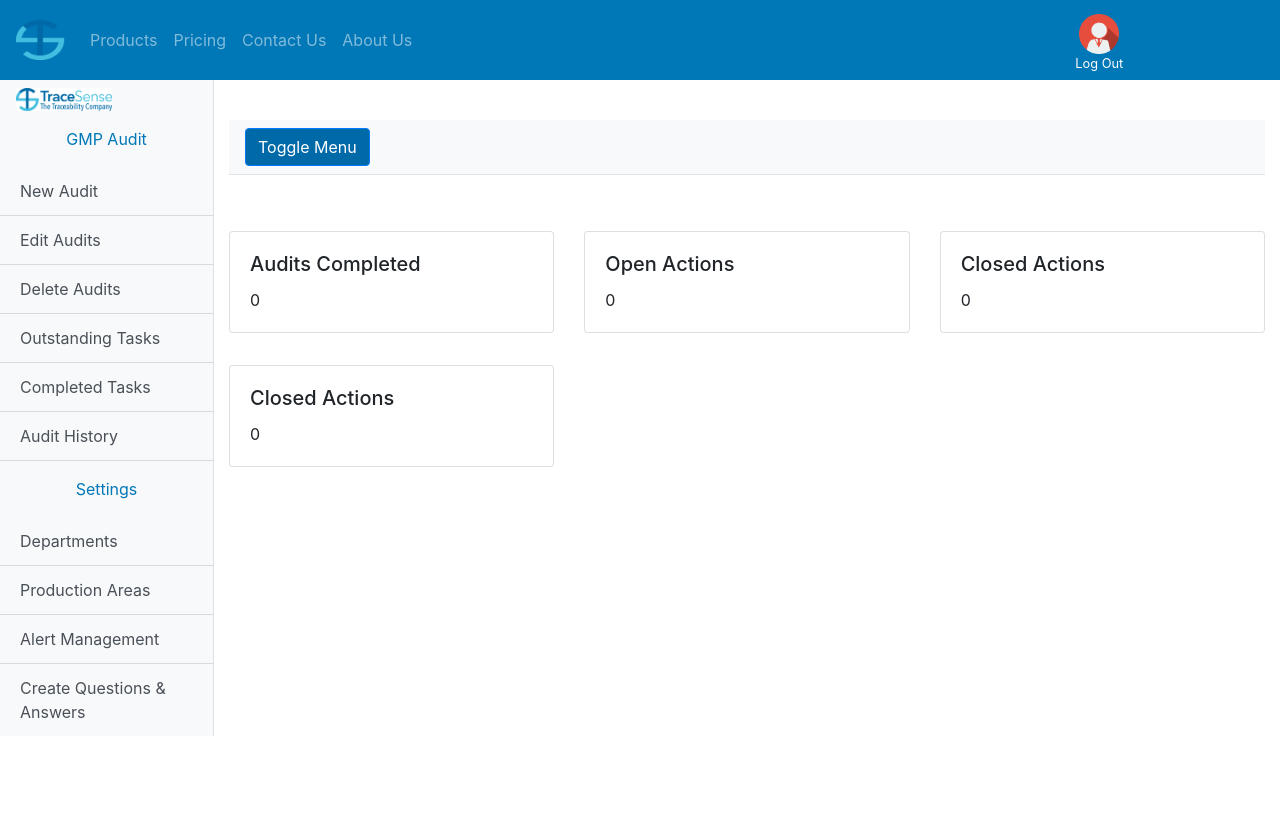
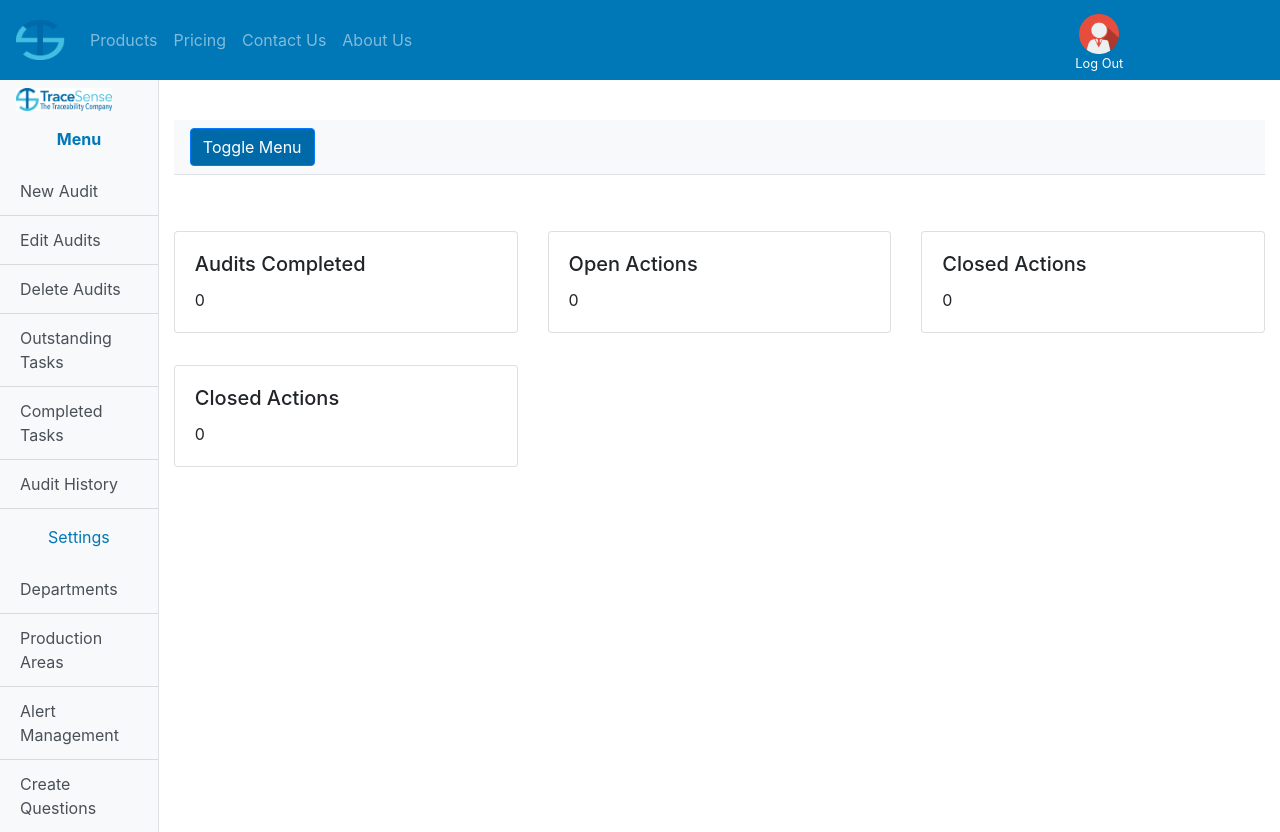
Before and after one commit to tdignan87/TraceSense, a Django app: page /profile/ in a window 1280 px wide. Before the commit the page ends 736 px from the top, so only its background shows below. Run offline with Django 3.2, Linux system fonts and the light colour scheme; the visitor is signed in with stand-in values (Sample User, id 1); some libraries are stand-ins or nearby versions.

Commit message:
changed p tag and create questions tag in side nav

```diff
--- a/profiles/templates/components/profile-nav.html
+++ b/profiles/templates/components/profile-nav.html
@@ -8,7 +8,7 @@
         </div>
         <div class="list-group list-group-flush">
             <div class="section-head">
-                <p>GMP Audit</p>
+                <p><strong>Menu</strong></p>
             </div>
             <a href="#" class="list-group-item list-group-item-action bg-light">New Audit</a>
             <a href="#" class="list-group-item list-group-item-action bg-light">Edit Audits</a>
@@ -22,7 +22,7 @@
             <a href="#" class="list-group-item list-group-item-action bg-light" id="department-nav">Departments</a>
             <a href="#" class="list-group-item list-group-item-action bg-light" id="production-nav">Production Areas</a>
             <a href="#" class="list-group-item list-group-item-action bg-light" id="alert-nav">Alert Management</a>
-            <a href="#" class="list-group-item list-group-item-action bg-light" id="questions-nav">Create Questions & Answers</a>
+            <a href="#" class="list-group-item list-group-item-action bg-light" id="questions-nav">Create Questions</a>
         </div>
 
     </div>
```
